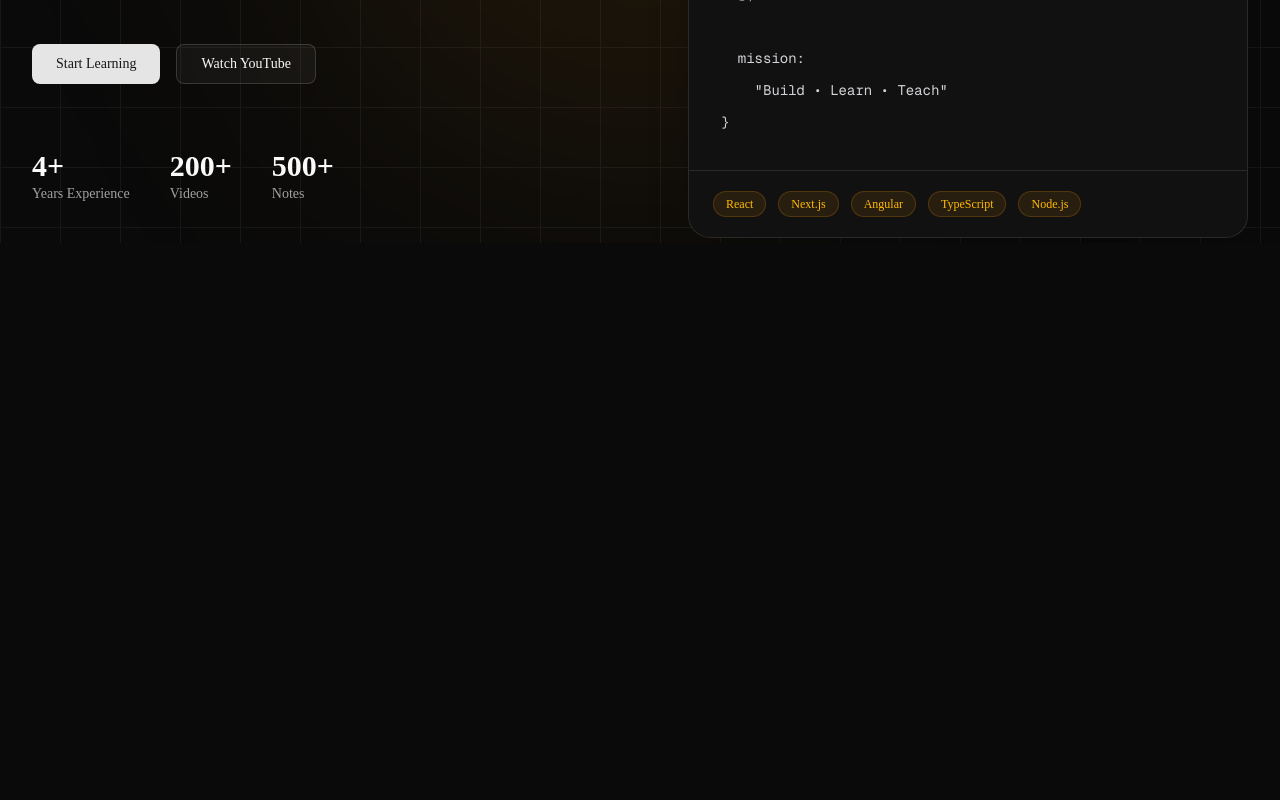
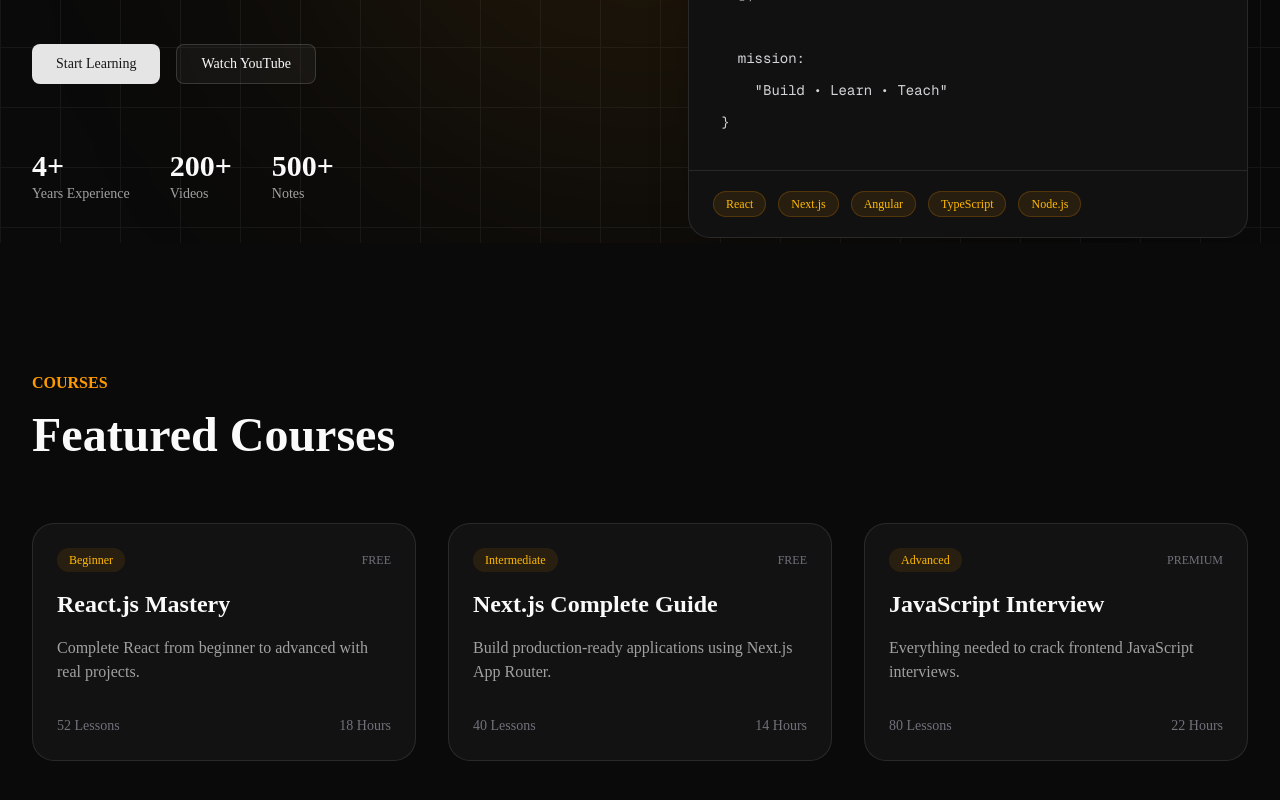
Before and after one commit to shivamkapsa/learnwithshivamkapsa, a Next.js app: page / in a window 1280 px wide. Shown: the part 558-1358 px from the top of the page. Before the commit the page ends 801 px from the top, so only its background shows below. Built offline with nearby package versions, Linux system fonts and the light colour scheme.

Commit message:
feat(home): add featured courses section

```diff
--- a/src/app/page.tsx
+++ b/src/app/page.tsx
@@ -1,11 +1,13 @@
 import { Navbar } from "@/components/layout/navbar";
 import { Hero } from "@/features/home/components/Hero";
+import { CourseSection } from "@/features/home/components/Courses";
 
 export default function Home() {
   return (
     <>
       <Navbar />
       <Hero />
+      <CourseSection />
     </>
   );
 }
--- /dev/null
+++ b/src/content/home/courses.ts
@@ -0,0 +1,40 @@
+export const featuredCourses = [
+    {
+      id: 1,
+      title: "React.js Mastery",
+      description:
+        "Complete React from beginner to advanced with real projects.",
+      level: "Beginner",
+      lessons: 52,
+      duration: "18 Hours",
+      free: true,
+      slug: "react-js",
+      tags: ["React", "Hooks", "Projects"],
+    },
+
+    {
+      id: 2,
+      title: "Next.js Complete Guide",
+      description:
+        "Build production-ready applications using Next.js App Router.",
+      level: "Intermediate",
+      lessons: 40,
+      duration: "14 Hours",
+      free: true,
+      slug: "next-js",
+      tags: ["Next.js", "SSR", "SEO"],
+    },
+
+    {
+      id: 3,
+      title: "JavaScript Interview",
+      description:
+        "Everything needed to crack frontend JavaScript interviews.",
+      level: "Advanced",
+      lessons: 80,
+      duration: "22 Hours",
+      free: false,
+      slug: "javascript-interview",
+      tags: ["JavaScript", "Interview"],
+    },
+  ];
--- /dev/null
+++ b/src/features/home/components/Courses/CourseCard.tsx
@@ -0,0 +1,48 @@
+type Props = {
+    title: string;
+    description: string;
+    duration: string;
+    lessons: number;
+    level: string;
+    free: boolean;
+  };
+
+  export function CourseCard({
+    title,
+    description,
+    duration,
+    lessons,
+    level,
+    free,
+  }: Props) {
+    return (
+      <div className="group rounded-3xl border border-white/10 bg-[#121212] p-6 transition-all duration-300 hover:-translate-y-2 hover:border-amber-500/40">
+
+        <div className="mb-4 flex items-center justify-between">
+
+          <span className="rounded-full bg-amber-500/10 px-3 py-1 text-xs text-amber-400">
+            {level}
+          </span>
+
+          <span className="text-xs text-zinc-500">
+            {free ? "FREE" : "PREMIUM"}
+          </span>
+
+        </div>
+
+        <h3 className="text-2xl font-bold">
+          {title}
+        </h3>
+
+        <p className="mt-4 text-muted-foreground">
+          {description}
+        </p>
+
+        <div className="mt-8 flex justify-between text-sm text-zinc-500">
+          <span>{lessons} Lessons</span>
+          <span>{duration}</span>
+        </div>
+
+      </div>
+    );
+  }
--- /dev/null
+++ b/src/features/home/components/Courses/CourseSection.tsx
@@ -0,0 +1,36 @@
+import { featuredCourses } from "@/content/home/courses";
+import { Container } from "@/components/shared/Container";
+import { CourseCard } from "./CourseCard";
+
+export function CourseSection() {
+  return (
+    <section className="py-32">
+      <Container>
+
+        <div className="mb-16">
+
+          <p className="text-amber-500 font-semibold">
+            COURSES
+          </p>
+
+          <h2 className="mt-4 text-5xl font-bold">
+            Featured Courses
+          </h2>
+
+        </div>
+
+        <div className="grid gap-8 md:grid-cols-2 lg:grid-cols-3">
+
+          {featuredCourses.map((course) => (
+            <CourseCard
+              key={course.id}
+              {...course}
+            />
+          ))}
+
+        </div>
+
+      </Container>
+    </section>
+  );
+}
--- /dev/null
+++ b/src/features/home/components/Courses/index.ts
@@ -0,0 +1 @@
+export * from "./CourseSection";
```
